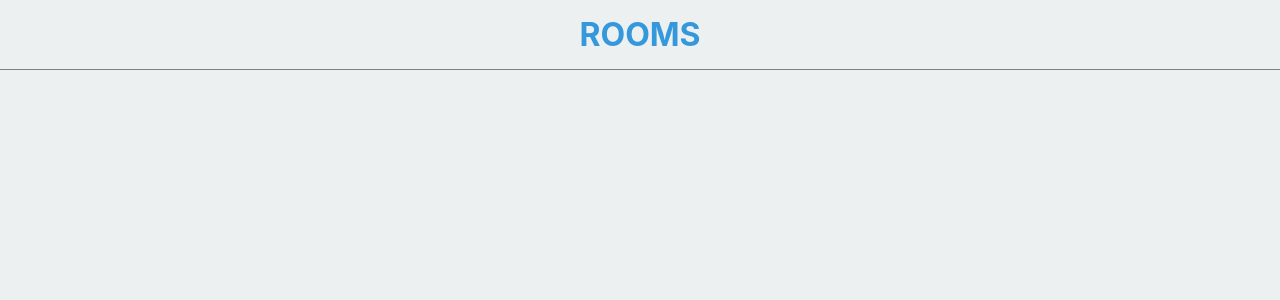
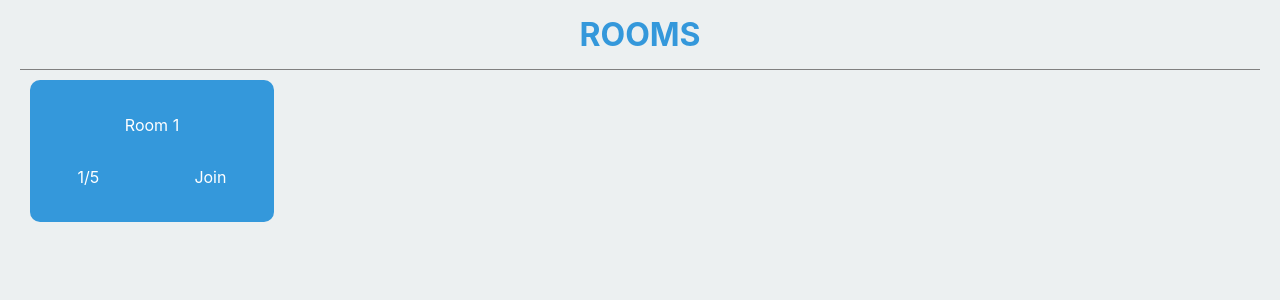
Before and after one commit to caickdias/socketio-rooms, a React (Create React App) app: page / in a window 1280 px wide. Shown: the top 300 px of the page. Built offline with nearby package versions, Linux system fonts and the light colour scheme.

Commit message:
created room card

```diff
--- a/src/App.js
+++ b/src/App.js
@@ -1,6 +1,8 @@
 import React from 'react';
 
 import './App.css';
+
+import Room from '../src/components/Cards/Room';
 
 function App() {
 
@@ -14,6 +16,8 @@ function App() {
 
         <div style={styles.roomsContainer}>
 
+            <Room name={1} />
+
         </div>
     </div>
   );
@@ -24,6 +28,8 @@ const styles = {
         display: 'flex',
         flexDirection: 'column',
         backgroundColor: '#ecf0f1',
+        paddingLeft: 20,
+        paddingRight: 20,
     },
     appTitleCard: {
         display: 'flex',
@@ -42,6 +48,7 @@ const styles = {
     roomsContainer: {
         display: 'flex',
         flex: 1,
+        padding: 10,
     }
 }
 
--- a/src/components/Cards/Room.js
+++ b/src/components/Cards/Room.js
@@ -1,9 +1,35 @@
 import React from 'react'
 
-const Room = () => {
+const Room = ({ name, code, currentUsers, maxCap }) => {
   return (
-    <div>Room</div>
+    <div style={styles.container}>
+      <p>Room {name}</p>
+      <div style={styles.bottom}>
+        <p>1/5</p>
+        <p>Join</p>
+      </div>
+    </div>
   )
 }
 
+const styles = {
+  container: {
+    display: 'flex',
+    alignItems: 'center',
+    justifyContent: 'center',
+    flexDirection: 'column',
+    width: '20%',
+    height: '20%',
+    borderRadius: 10,
+    backgroundColor: '#3498db',
+    color: 'white',
+  },
+  bottom: {
+    display: 'flex',
+    width: '100%',
+    flexDirection: 'row',
+    justifyContent: 'space-around' ,
+  }
+}
+
 export default Room
```
